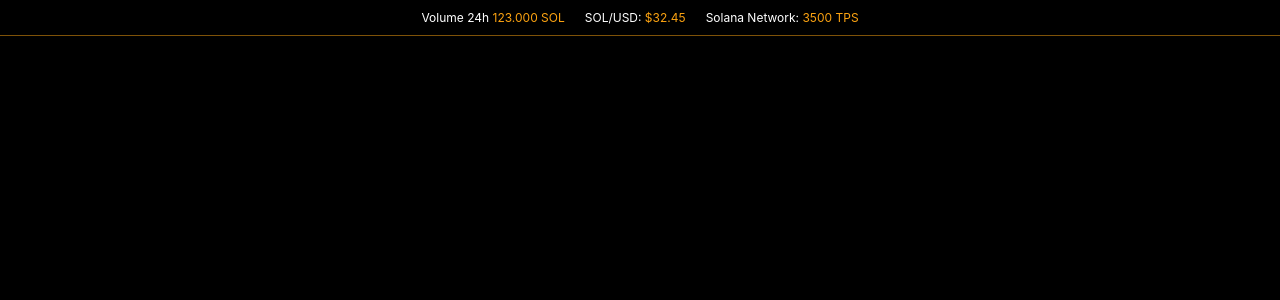
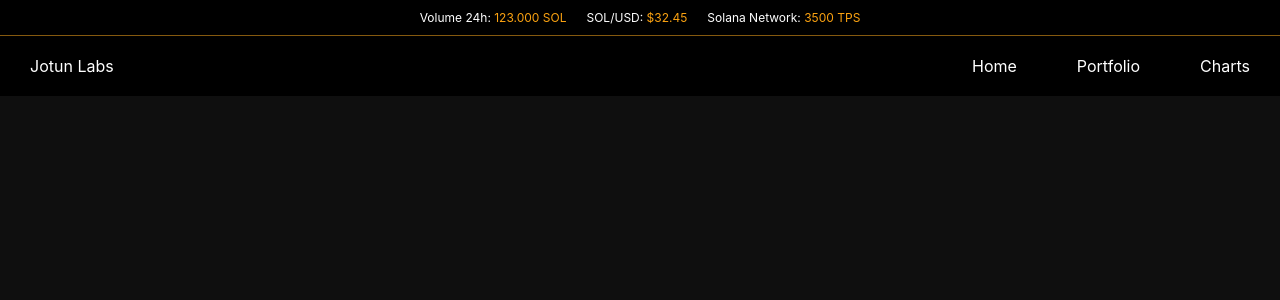
Before and after one commit to aitorpalleja/nftmarketcap-frontEnd, a React (Create React App) app: page / in a window 1280 px wide. Shown: the top 300 px of the page. Built offline with nearby package versions, Linux system fonts and the light colour scheme.

Commit message:
provisional menu done // max width setted

```diff
--- a/src/App.css
+++ b/src/App.css
@@ -2,5 +2,6 @@
 }
 
 body {
-  background-color: black;
+  /*background-color: #000000ef;*/
+  background-color: rgba(0, 0, 0, 0.94);
 }
--- a/src/App.js
+++ b/src/App.js
@@ -1,9 +1,12 @@
 import './App.css';
 import Header from './Components/Header/Header';
+import Menu from './Components/Menu/Menu'
+
 function App() {
   return (
     <div className="App">
       <Header></Header>
+      <Menu></Menu>
     </div>
   );
 }
--- a/src/Components/Header/Header.js
+++ b/src/Components/Header/Header.js
@@ -5,7 +5,7 @@ function Header() {
     return (
         <div className='header'>
             <div className="header_container">
-                <span className='header_info'>Volume 24h <mark className='header_value'>123.000 SOL</mark></span>
+                <span className='header_info'>Volume 24h: <mark className='header_value'>123.000 SOL</mark></span>
                 <span className='header_info'>SOL/USD: <mark className='header_value'>$32.45</mark></span>
                 <span className='header_info'>Solana Network: <mark className='header_value'>3500 TPS</mark> </span>
             </div>
--- a/src/Components/Header/Header.scss
+++ b/src/Components/Header/Header.scss
@@ -1,12 +1,12 @@
-.header{
+.header {
     background-color: black;
     border-bottom: 1px solid rgba(252, 163, 17, .5);
     -webkit-background-clip: padding-box;
-    /* for Safari */
     background-clip: padding-box;
+
 }
 
-.header_container{
+.header_container {
     background-color: black;
     text-align: center;
     padding-top: 10px;
@@ -18,12 +18,17 @@
 
 }
 
-.header_info{
+.header_info {
     color: white;
     margin: 10px;
 }
 
-.header_value{
+.header_value {
     background-color: transparent;
     color: #fca311;
 }
+
+a {
+    color: white;
+    text-decoration: none;
+}
--- /dev/null
+++ b/src/Components/Menu/Menu.js
@@ -0,0 +1,21 @@
+import React from 'react';
+import '../Menu/Menu.scss'
+
+function Menu() {
+    return (
+        <div className='menu'>
+            <div className='menu_container'>
+                <nav class="nav">
+                    <div class="nav__title">Jotun Labs</div>
+                    <ul class="nav__list">
+                        <li class="nav__item"><a href='magiceden.io'>Home</a></li>
+                        <li class="nav__item"><a href='magiceden.io'>Portfolio</a></li>
+                        <li class="nav__item"><a href='magiceden.io'>Charts</a></li>
+                    </ul>
+                </nav>
+            </div>
+        </div >
+    );
+}
+
+export default Menu;
--- /dev/null
+++ b/src/Components/Menu/Menu.scss
@@ -0,0 +1,34 @@
+.menu{
+    background-color: black;
+}
+
+
+.menu_container {
+    color: white;
+    max-width: 1400px;
+    margin: auto;
+}
+
+// IMPORTANT
+.nav {
+    position: sticky;
+    display: flex;
+    justify-content: space-between;
+    align-items: center;
+    height: 60px;
+    top: 0;
+}
+
+// DEMO LAYOUT CODE
+.nav {
+    background: black;
+
+    &__title {
+        margin: 0px 30px;
+    }
+
+    &__item {
+        display: inline-block;
+        margin: 0px 30px;
+    }
+}
```
